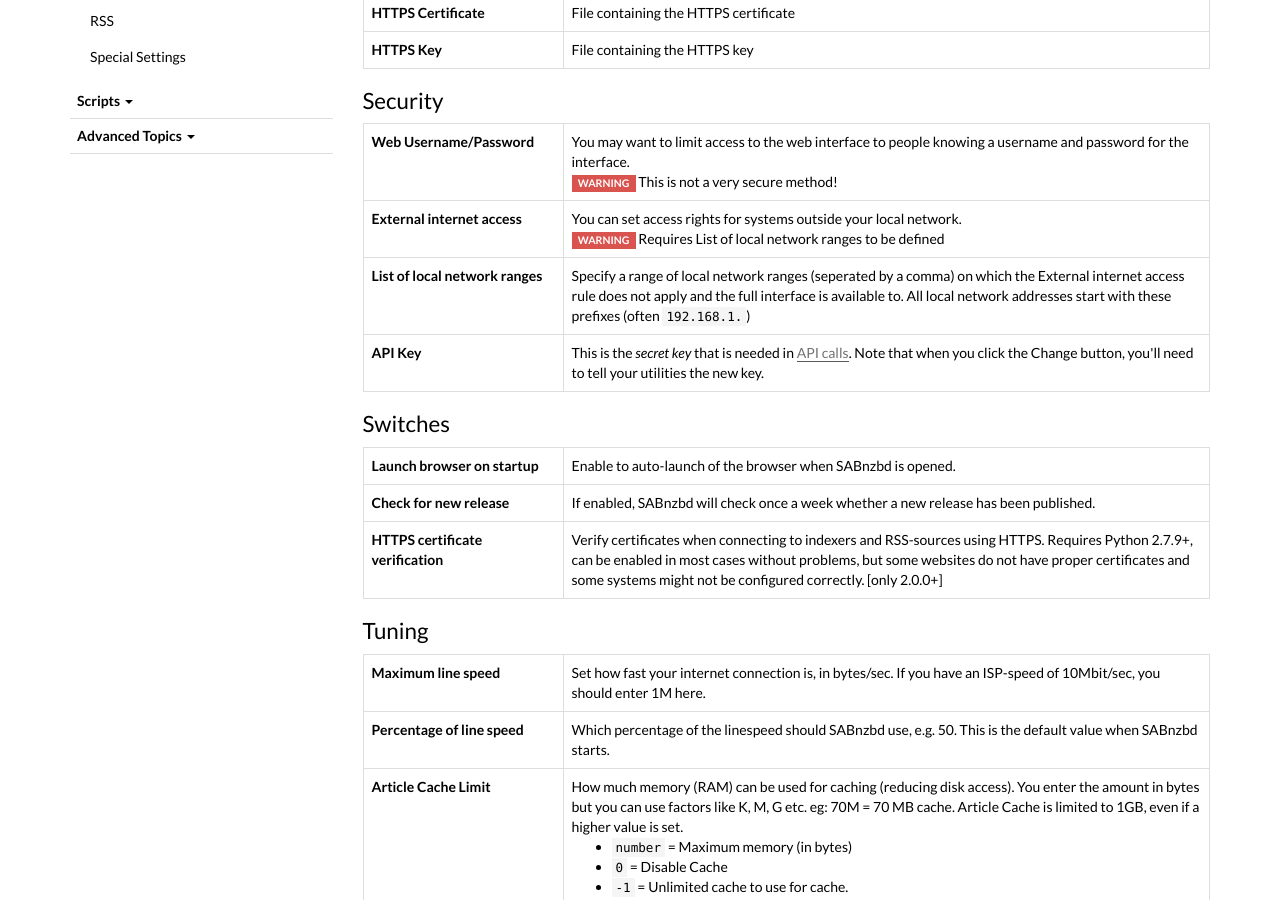
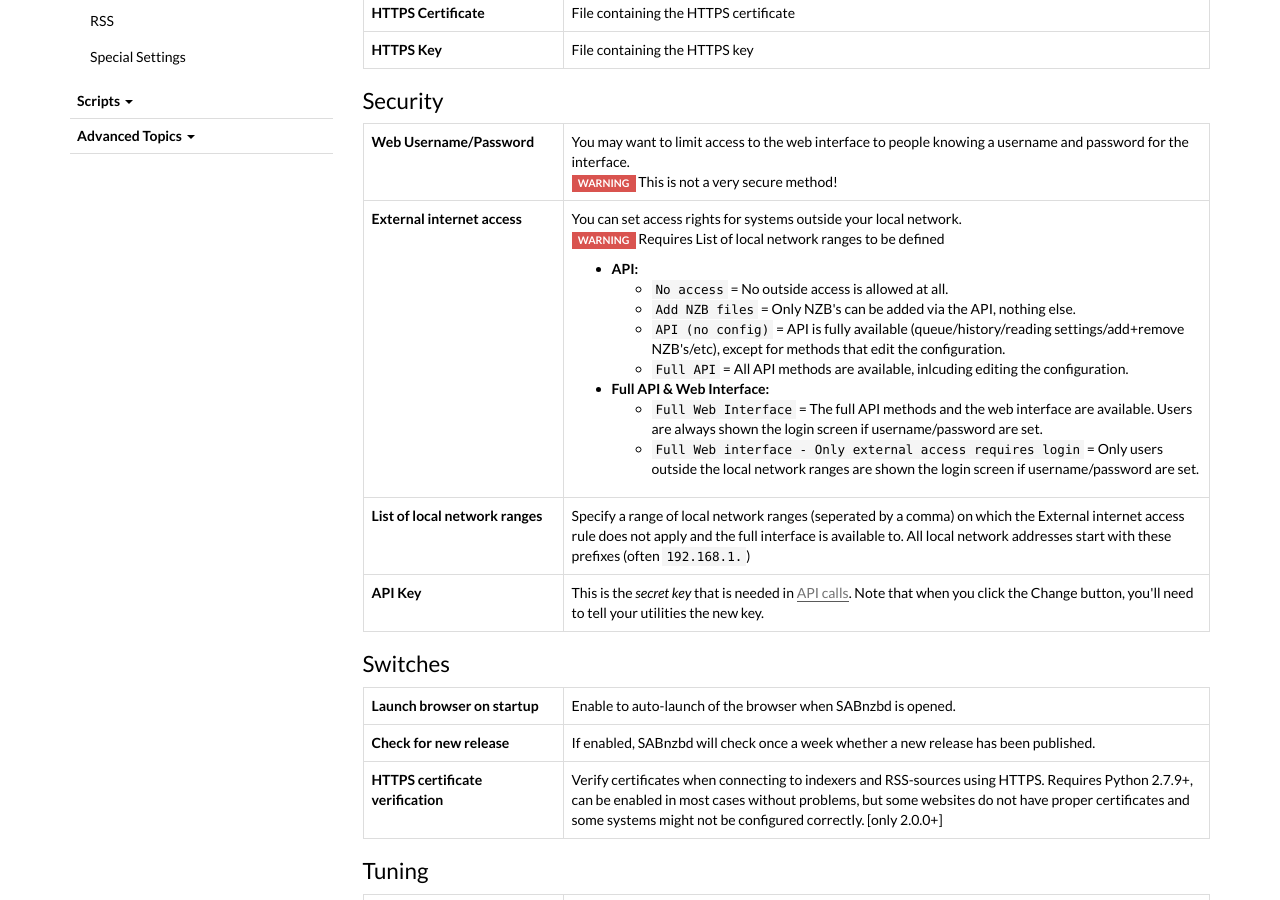
Before and after one commit to sabnzbd/sabnzbd.github.io, a Jekyll site: the page built from wiki/configuration/2.1/general.html, in a window 1280 px wide and 900 px high, scrolled down 710 px. Built offline with Jekyll 4.4.1, drawn with Linux system fonts in a browser that asks for light colours.

Commit message:
Add External Access extra information

```diff
--- a/wiki/configuration/2.1/general.html
+++ b/wiki/configuration/2.1/general.html
@@ -59,7 +59,28 @@
         </tr>
         <tr>
             <td><strong>External internet access</strong></td>
-            <td>You can set access rights for systems outside your local network. <br><span class="label label-danger">WARNING</span> Requires List of local network ranges to be defined</td>
+            <td>
+                <p>You can set access rights for systems outside your local network. <br>
+                <span class="label label-danger">WARNING</span> Requires List of local network ranges to be defined</p>
+                <ul>
+                    <li>
+                        <strong>API:</strong>
+                        <ul>
+                            <li><code>No access</code> = No outside access is allowed at all.</li>
+                            <li><code>Add NZB files</code> = Only NZB's can be added via the API, nothing else.</li>
+                            <li><code>API (no config)</code> = API is fully available (queue/history/reading settings/add+remove NZB's/etc), except for methods that edit the configuration.</li>
+                            <li><code>Full API</code> = All API methods are available, inlcuding editing the configuration.</li>
+                        </ul>
+                    </li>
+                    <li>
+                        <strong>Full API &amp; Web Interface:</strong>
+                        <ul>
+                            <li><code>Full Web Interface</code> = The full API methods and the web interface are available. Users are always shown the login screen if username/password are set.</li>
+                            <li><code>Full Web interface - Only external access requires login</code> = Only users outside the local network ranges are shown the login screen if username/password are set.</li>
+                        </ul>
+                    </li>
+                </ul>
+            </td>
         </tr>
         <tr>
             <td><strong>List of local network ranges</strong></td>
```
